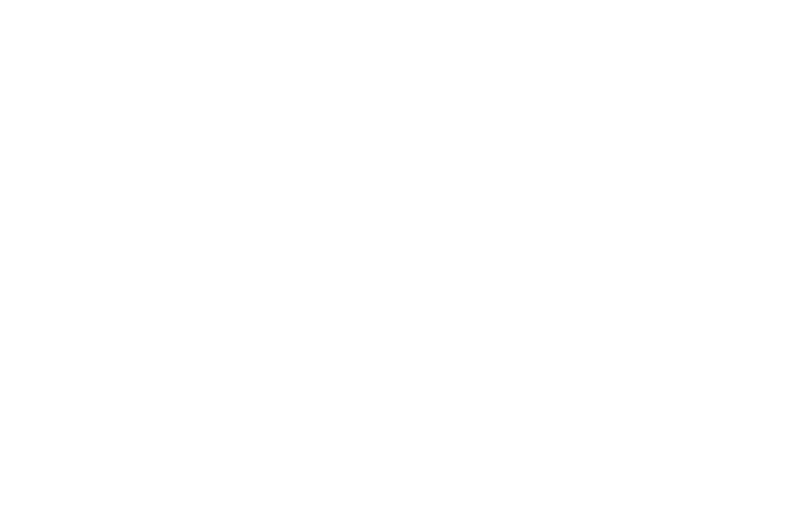
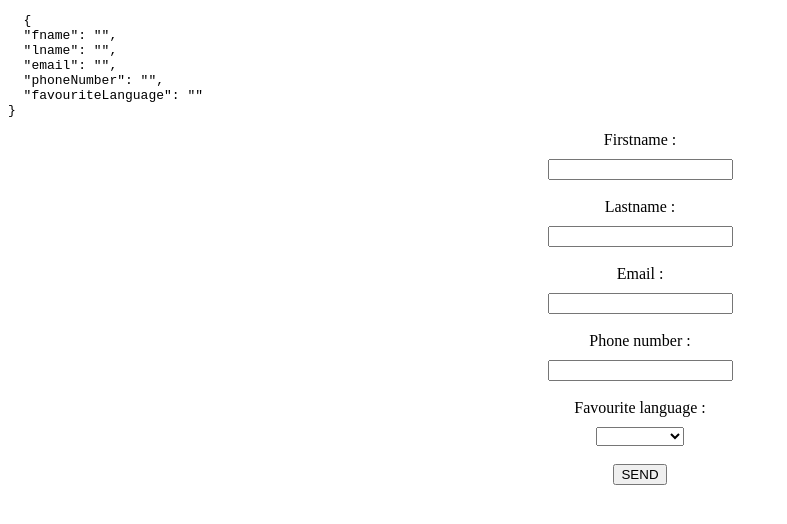
Before and after one commit to itsme17/Angular-intro, an Angular app in the folder angular-exercise/: page / in a window 1280 px wide. Shown: the top 524 px of the page, without its empty margins (0-787 px from the left). Built offline with nearby package versions, Linux system fonts and the light colour scheme.

Commit message:
commit changes : made form with ngmodel and added some styles

```diff
--- a/angular-exercise/src/app/app.component.css
+++ b/angular-exercise/src/app/app.component.css
@@ -0,0 +1,9 @@
+form{
+    text-align: center;
+}
+input{
+    margin-top: 10px;
+}
+select{
+    margin-top: 10px;
+}
--- a/angular-exercise/src/app/app.component.html
+++ b/angular-exercise/src/app/app.component.html
@@ -0,0 +1,20 @@
+<pre>
+  {{ formName.value | json }}
+</pre>
+<form action="" method="post" #formName="ngForm">
+  Firstname : <br>
+  <input type="text" name="fname" #inputName="ngModel" ngModel><br><br>
+  Lastname : <br>
+  <input type="text" name="lname" #inputName="ngModel"ngModel><br><br>
+  Email : <br>
+  <input type="text" name="email" #inputName="ngModel"ngModel><br><br>
+  Phone number : <br>
+  <input type="text" name="phoneNumber" #inputName="ngModel"ngModel><br><br>
+  Favourite language : <br>
+  <select name="favouriteLanguage" #inputName="ngModel"ngModel>
+        <option *ngFor = "let language of languages" value="{{language}}"> {{language}} </option>
+
+</select><br><br>
+
+<button type="submit"> SEND </button>
+</form>
--- a/angular-exercise/src/app/app.component.ts
+++ b/angular-exercise/src/app/app.component.ts
@@ -7,4 +7,5 @@
 })
 export class AppComponent {
   title = 'angular-exercise';
+  public languages = ["Html","Css","Java Script","Php" ];
 }
--- a/angular-exercise/src/app/app.module.ts
+++ b/angular-exercise/src/app/app.module.ts
@@ -1,5 +1,6 @@
 import { NgModule } from '@angular/core';
 import { BrowserModule } from '@angular/platform-browser';
+import { FormsModule } from '@angular/forms';
 
 import { AppComponent } from './app.component';
 
@@ -8,7 +9,8 @@
     AppComponent
   ],
   imports: [
-    BrowserModule
+    BrowserModule,
+    FormsModule
   ],
   providers: [],
   bootstrap: [AppComponent]
```
